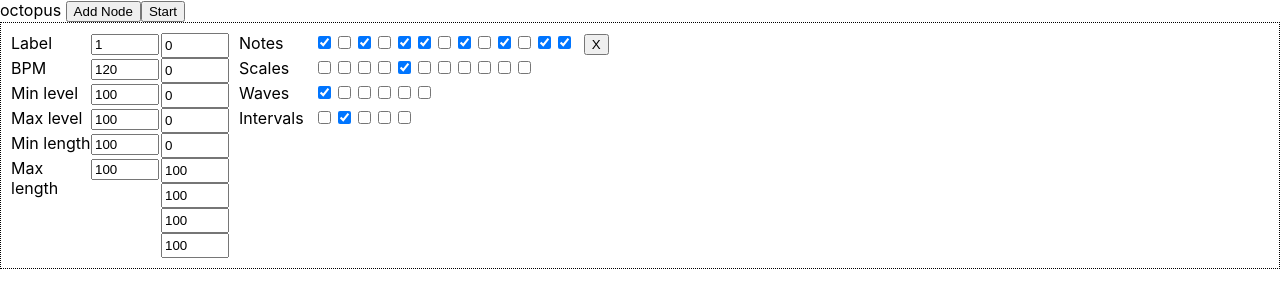
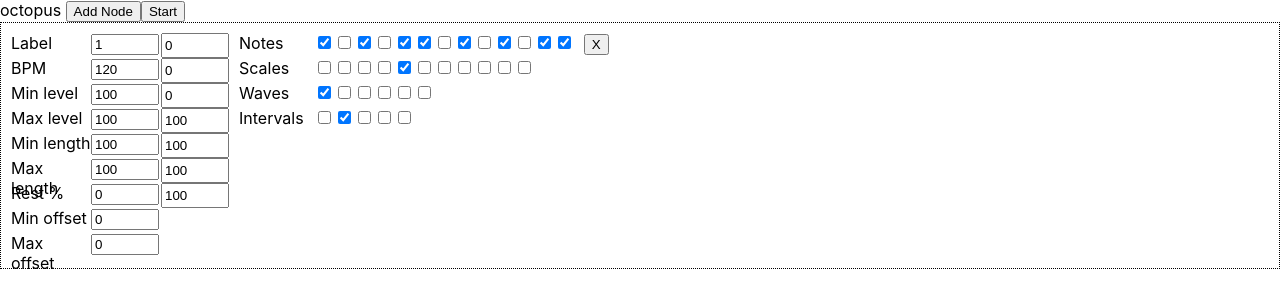
Before and after one commit to CodeKrakken/random-noise-generator, a React (Create React App) app: page / in a window 1280 px wide. Both pictures are taken after a click on the button "Add Node". Shown: the top 308 px of the page. Built offline with nearby package versions, Linux system fonts and the light colour scheme.

Commit message:
Add minOffset and maxOffset to inputs object

```diff
--- a/src/components/node/Node.tsx
+++ b/src/components/node/Node.tsx
@@ -91,6 +91,39 @@ export default function Node(props: props) {
       max:100,
       maxLength:3
     },
+    restChance: {
+      className: 'textbox',
+      title: 'Rest %',
+      id: `restChance${i}`,
+      type: "number",
+      value: node.rest,
+      onChange: (e: any) => setNodes([nodes.slice(0, i), {...nodes[i], rest: +e.target.value}, nodes.slice(i+1)].flat()),
+      min:0,
+      max:100,
+      maxLength:3
+    },
+    minOffset: {
+      className: 'textbox',
+      title: 'Min offset',
+      id: `minOffset${i}`,
+      type: "number",
+      value: node.minOffset,
+      onChange: (e: any) => setNodes([nodes.slice(0, i), {...nodes[i], minOffset: +e.target.value}, nodes.slice(i+1)].flat()),
+      min:0,
+      max:100,
+      maxLength:3
+    },
+    maxOffset: {
+      className: 'textbox',
+      title: 'Max offset',
+      id: `maxOffset${i}`,
+      type: "number",
+      value: node.maxOffset,
+      onChange: (e: any) => setNodes([nodes.slice(0, i), {...nodes[i], maxOffset: +e.target.value}, nodes.slice(i+1)].flat()),
+      min:0,
+      max:100,
+      maxLength:3
+    },
   }
 
   return <div
@@ -132,20 +165,6 @@ export default function Node(props: props) {
         <div className="row inner-row">
           <input
             className='textbox'
-            title={'Rest %'}
-            id={`rest${i}`}
-            type="number"
-            value={node.rest}
-            onChange={(e) => setNodes([nodes.slice(0, i), {...nodes[i], rest: +e.target.value}, nodes.slice(i+1)].flat())}
-            min={0}
-            max={100}
-            maxLength={3}
-          />
-        </div>
-
-        <div className="row inner-row">
-          <input
-            className='textbox'
             title={'min offset'}
             id={`min offset${i}`}
             type="number"
@@ -156,21 +175,6 @@ export default function Node(props: props) {
             maxLength={4}
           />
         </div>
-
-        <div className="row inner-row">
-          <input
-            className='textbox'
-            title={'max offset'}
-            id={`max offset${i}`}
-            type="number"
-            value={node.maxOffset}
-            onChange={(e) => setNodes([nodes.slice(0, i), {...nodes[i], maxOffset: +e.target.value}, nodes.slice(i+1)].flat())}
-            min={-100}
-            max={100}
-            maxLength={4}
-          />
-        </div>
-
         <div className="row inner-row">
           <input
             className='textbox'
```
